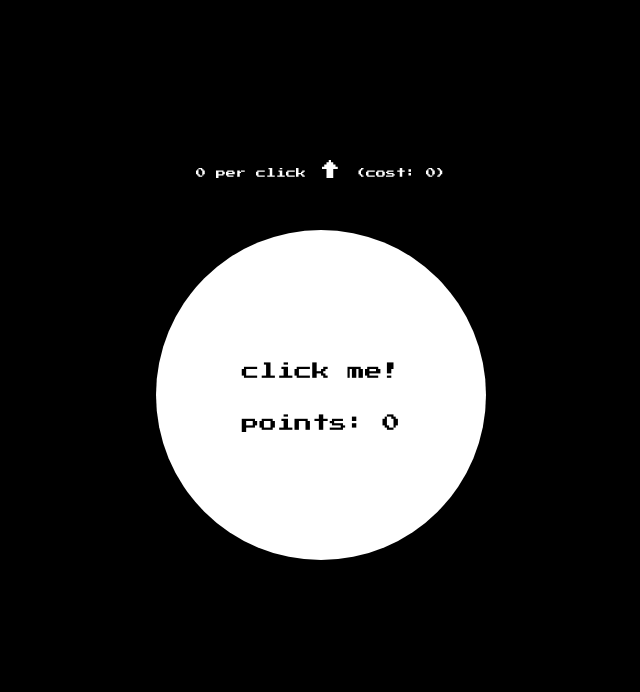
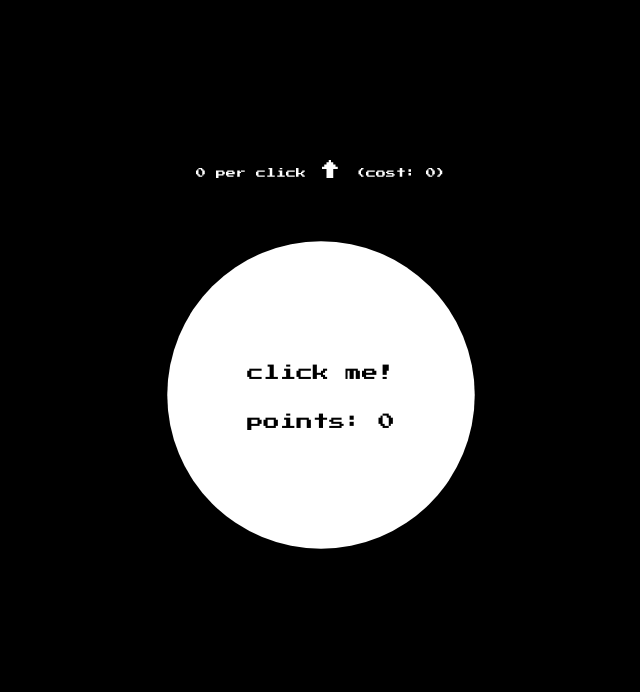
Before and after one commit to val8119/basic_clicker_game, a plain HTML site: page index.html in a window 1280 px wide. In both pictures the pointer is over the element 640 px from the left and 395 px from the top of the page. Shown: the top 692 px of the page, without its empty margins (319-959 px from the left). Drawn offline with Linux system fonts and the light colour scheme.

Commit message:
Corrected circle scaling

```diff
--- a/assets/css/main.css
+++ b/assets/css/main.css
@@ -54,11 +54,11 @@ button:hover {
 
 .container:hover {
     cursor: pointer;
-    transform: scale(1.1);
+    transform: scale(1.025);
 }
 
 .container:active {
-    transform: scale(0.9);
+    transform: scale(0.972);
 }
 
 .reset-cont {
```
